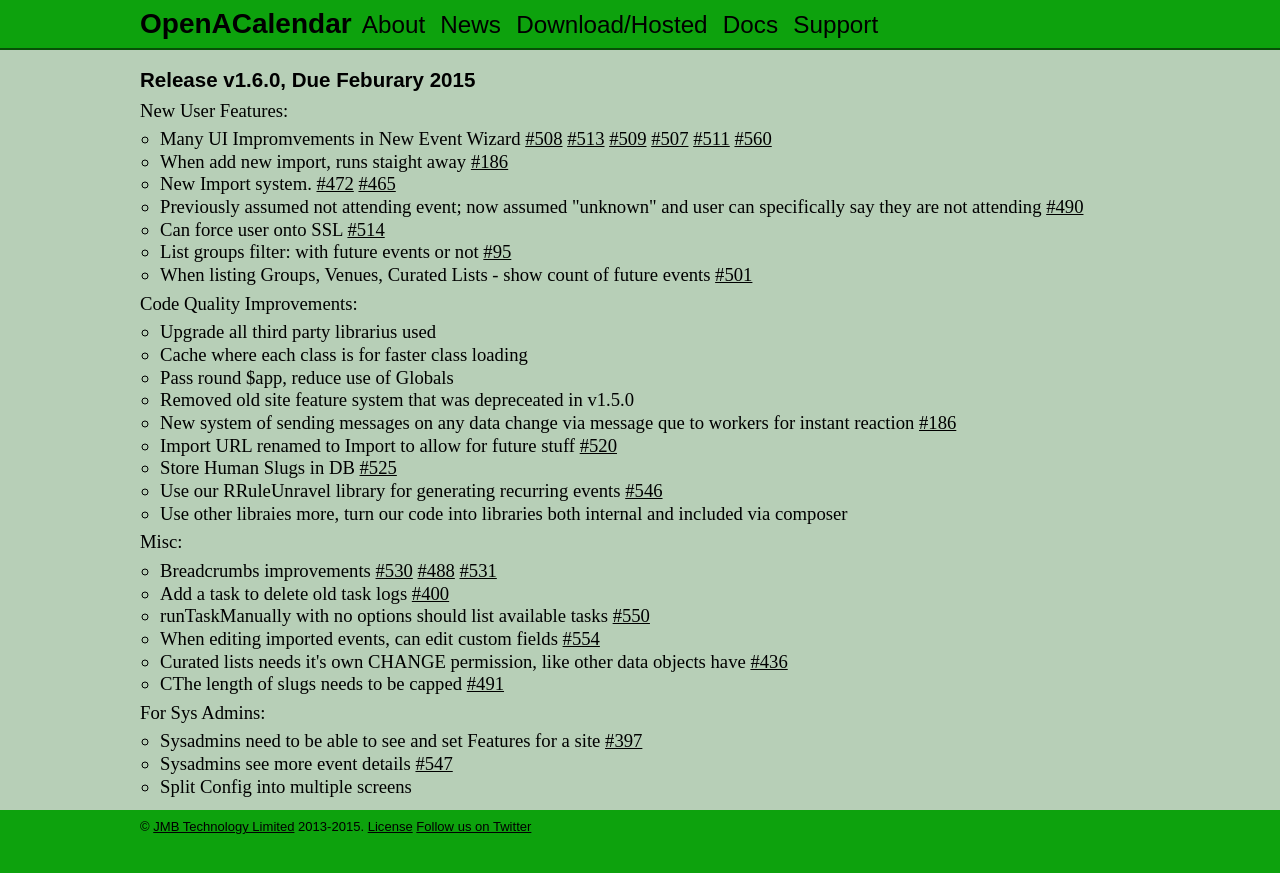
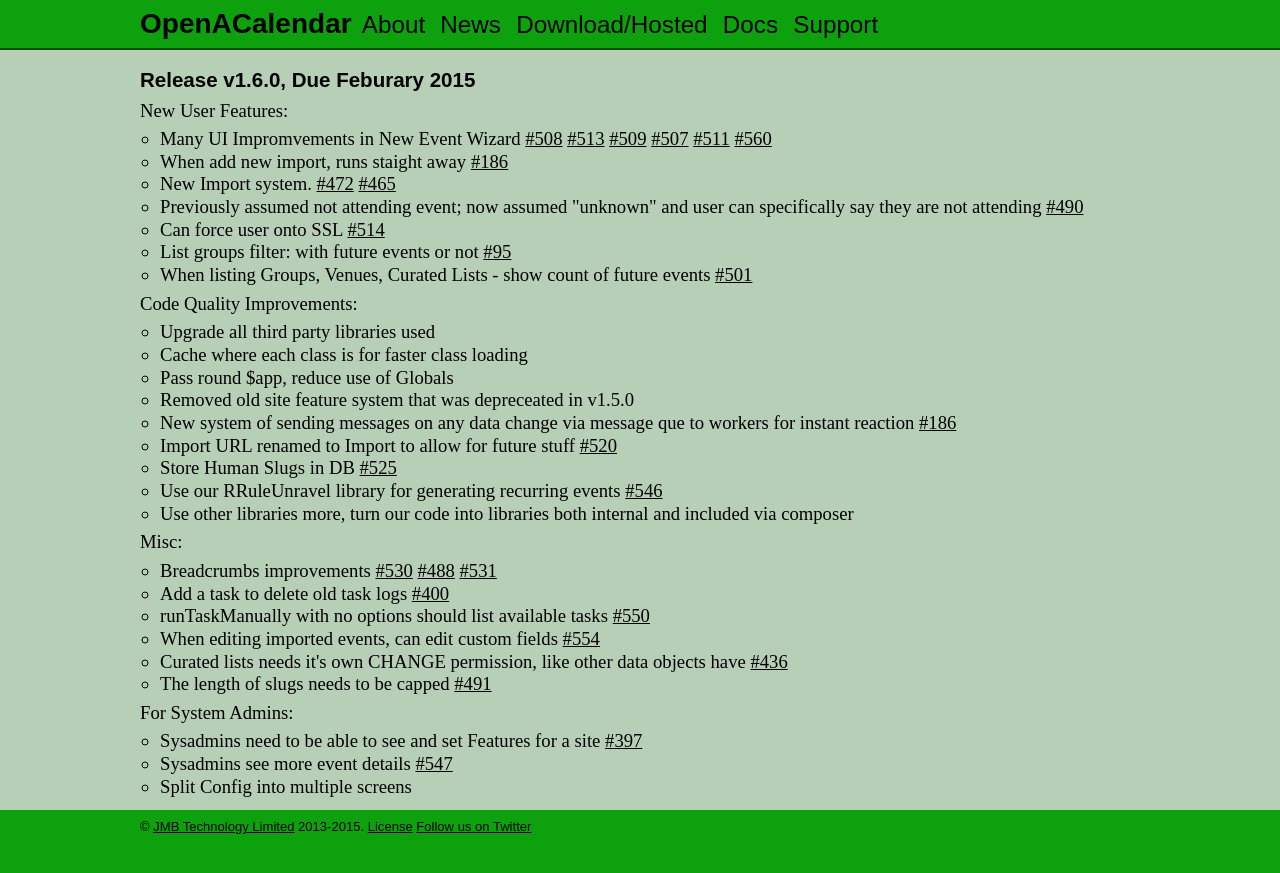
Before and after one commit to OpenACalendar/openacalendar.github.io, a Jekyll site: the page built from webapp/release/1.6.0.html, in a window 1280 px wide. Shown: the top 873 px of the page. Built offline with Jekyll 4.4.1, drawn with Linux system fonts in a browser that asks for light colours.

Commit message:
Spelling and typos

```diff
--- a/webapp/release/1.6.0.html
+++ b/webapp/release/1.6.0.html
@@ -35,7 +35,7 @@
 <p>Code Quality Improvements:</p>
 
 <ul class="normallist">
-	<li>Upgrade all third party librarius used</li>
+	<li>Upgrade all third party libraries used</li>
 	<li>Cache where each class is for faster class loading</li>
 	<li>Pass round $app, reduce use of Globals</li>
 	<li>Removed old site feature system that was depreceated in v1.5.0</li>
@@ -43,7 +43,7 @@
 	<li>Import URL renamed to Import to allow for future stuff  <a href="https://github.com/OpenACalendar/OpenACalendar-Web-Core/issues/520">#520</a></li>
 	<li>Store Human Slugs in DB  <a href="https://github.com/OpenACalendar/OpenACalendar-Web-Core/issues/525">#525</a></li>
 	<li>Use our RRuleUnravel library for generating recurring events  <a href="https://github.com/OpenACalendar/OpenACalendar-Web-Core/issues/546">#546</a></li>
-	<li>Use other libraies more, turn our code into libraries both internal and included via composer</li>
+	<li>Use other libraries more, turn our code into libraries both internal and included via composer</li>
 </ul>
 
 <p>Misc:</p>
@@ -58,10 +58,10 @@
 	<li>runTaskManually with no options should list available tasks   <a href="https://github.com/OpenACalendar/OpenACalendar-Web-Core/issues/550">#550</a></li>
 	<li>When editing imported events, can edit custom fields  <a href="https://github.com/OpenACalendar/OpenACalendar-Web-Core/issues/554">#554</a></li>
 	<li>Curated lists needs it's own CHANGE permission, like other data objects have  <a href="https://github.com/OpenACalendar/OpenACalendar-Web-Core/issues/436">#436</a></li>
-	<li>CThe length of slugs needs to be capped   <a href="https://github.com/OpenACalendar/OpenACalendar-Web-Core/issues/491">#491</a></li>
+	<li>The length of slugs needs to be capped   <a href="https://github.com/OpenACalendar/OpenACalendar-Web-Core/issues/491">#491</a></li>
 </ul>
 
-<p>For Sys Admins:</p>
+<p>For System Admins:</p>
 
 <ul class="normallist">
 	<li>Sysadmins need to be able to see and set Features for a site  <a href="https://github.com/OpenACalendar/OpenACalendar-Web-Core/issues/397">#397</a></li>
```
